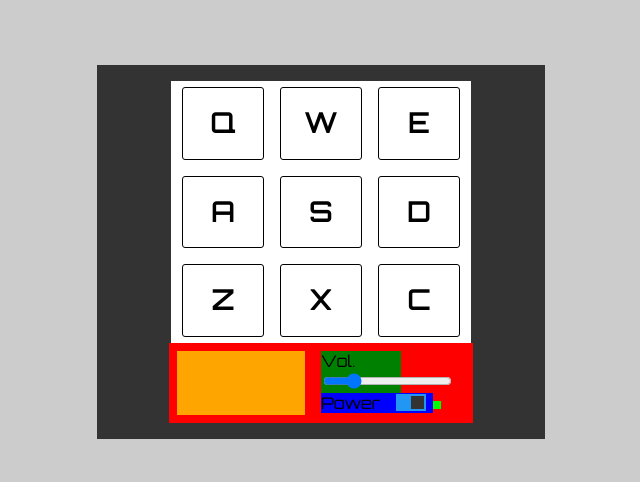
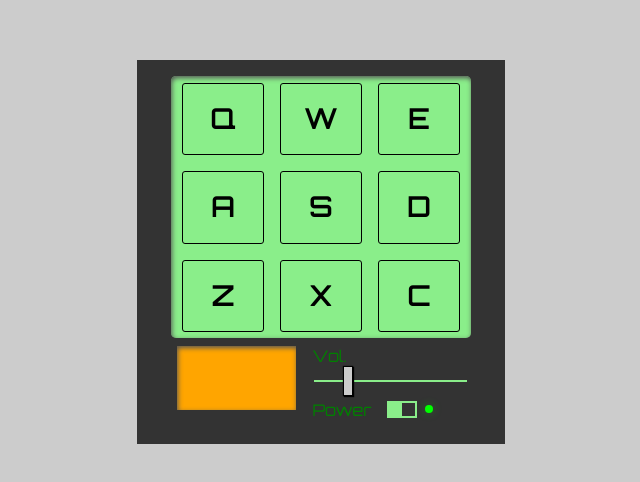
Before and after one commit to fccJashCoda/drummachine, a React (Create React App) app: page / in a window 1280 px wide. Shown: the part 148-630 px from the top of the page, without its empty margins (319-959 px from the left). Built offline with nearby package versions, Linux system fonts and the light colour scheme.

Commit message:
old school desgin finished

```diff
--- a/src/components/Controls.js
+++ b/src/components/Controls.js
@@ -3,9 +3,9 @@ import Display from './Display';
 const Controls = ({ display, volume, power, adjustVolume, managePower }) => {
   return (
     <div id="controls">
-      <Display display={power ? display : ''} />
+      <Display display={power ? display : ''} power={power} />
       <div id="control-unit">
-        <label htmlFor="volume" id="volumeSlider">
+        <label htmlFor="volume" id="volumeControl">
           Vol.
           <input
             type="range"
@@ -15,6 +15,8 @@ const Controls = ({ display, volume, power, adjustVolume, managePower }) => {
             value={volume}
             onChange={(e) => adjustVolume(e.target.value)}
             id="volume"
+            // className="volumeSlider"
+            className={`volumeSlider ${power ? 'powered' : ''}`}
           />
         </label>
         <label htmlFor="power" id="powerSwitch">
--- a/src/components/Display.js
+++ b/src/components/Display.js
@@ -1,5 +1,9 @@
-const Display = (props) => {
-  return <div id="display">{props.display}</div>;
+const Display = ({ power, display }) => {
+  return (
+    <div id="display" className={power ? 'displayOn' : ''}>
+      {display}
+    </div>
+  );
 };
 
 export default Display;
--- a/src/components/DrumMachine.js
+++ b/src/components/DrumMachine.js
@@ -79,7 +79,7 @@ const DrumMachine = () => {
 
   return (
     <div id="drum-machine">
-      <div id="soundboard">
+      <div id="soundboard" className={power ? 'powered' : ''}>
         {audioBank.map((element) => (
           <Audiotag
             key={element.id}
--- a/src/index.scss
+++ b/src/index.scss
@@ -28,11 +28,8 @@ code {
 }
 
 #drum-machine {
-  width: 30%;
   padding: 1em 2em;
   background: #333;
-  // width:50%;
-  // display: flex;
 }
 
 .drum-pad {
@@ -60,6 +57,7 @@ code {
 .active {
   background: #333;
   color: #fff;
+  transform: scale(0.9);
 }
 
 #soundboard {
@@ -68,35 +66,61 @@ code {
   flex-flow: wrap;
   gap: 1em;
 
+  border-radius: 5px;
+
   padding: 0.4em;
   justify-content: center;
 
-  background: #fff;
+  background: #555;
   margin: auto;
+
+  box-shadow: 1px 2px 5px #555 inset;
 }
 
 #controls {
-  background: red;
   display: flex;
   padding: 0.5em;
   width: 18em;
   margin: auto;
+
+  label {
+    color: green;
+  }
 }
 
 #control-unit {
   margin-left: 1em;
 }
+#volumeControl {
+  display: block;
+  width: 100%;
 
-#volumeSlider {
-  display: block;
-  width: 5em;
-  background: green;
-  // margin: auto;
+  .volumeSlider {
+    -webkit-appearance: none;
+
+    appearance: none;
+    width: 100%;
+    height: 2px;
+    background: #555;
+    outline: none;
+    margin-bottom: 1.3em;
+
+    &::-webkit-slider-thumb {
+      -webkit-appearance: none;
+      appearance: none;
+      width: 10px;
+      height: 30px;
+      cursor: pointer;
+      background: #ccc;
+      border: 1px solid #000;
+      box-shadow: 1px 1px 1px #000, 0px 0px 1px #000;
+    }
+  }
 }
+
 #powerSwitch {
   display: inline-block;
   width: 7em;
-  background: blue;
 }
 .switch {
   position: relative;
@@ -135,10 +159,7 @@ code {
   }
 
   input:checked + & {
-    background: #2196f3;
-  }
-  input:focus + & {
-    background: #2196f3;
+    background: rgb(138, 238, 138);
   }
 
   input:checked + &:before {
@@ -147,22 +168,36 @@ code {
 }
 
 #powerLed {
+  position: relative;
+  top: -3px;
+  left: 1px;
   display: inline-block;
   width: 0.5em;
   height: 0.5em;
+  border-radius: 50%;
+
+  &.powerOn {
+    background: lime;
+    box-shadow: 0 0 10px #00ff004d;
+  }
+  &.powerOff {
+    background: #666;
+  }
 }
 
-.powerOn {
-  background: lime;
-}
-.powerOff {
-  background: white;
-}
 #display {
-  background: orange;
+  background: #555;
   display: block;
   height: 2em;
   width: 6em;
   padding: 1em;
-  // margin: 1em auto;
+
+  &.displayOn {
+    background: orange;
+    box-shadow: 1px 2px 5px #555 inset;
+  }
 }
+
+.powered {
+  background: rgb(138, 238, 138) !important;
+}
```
